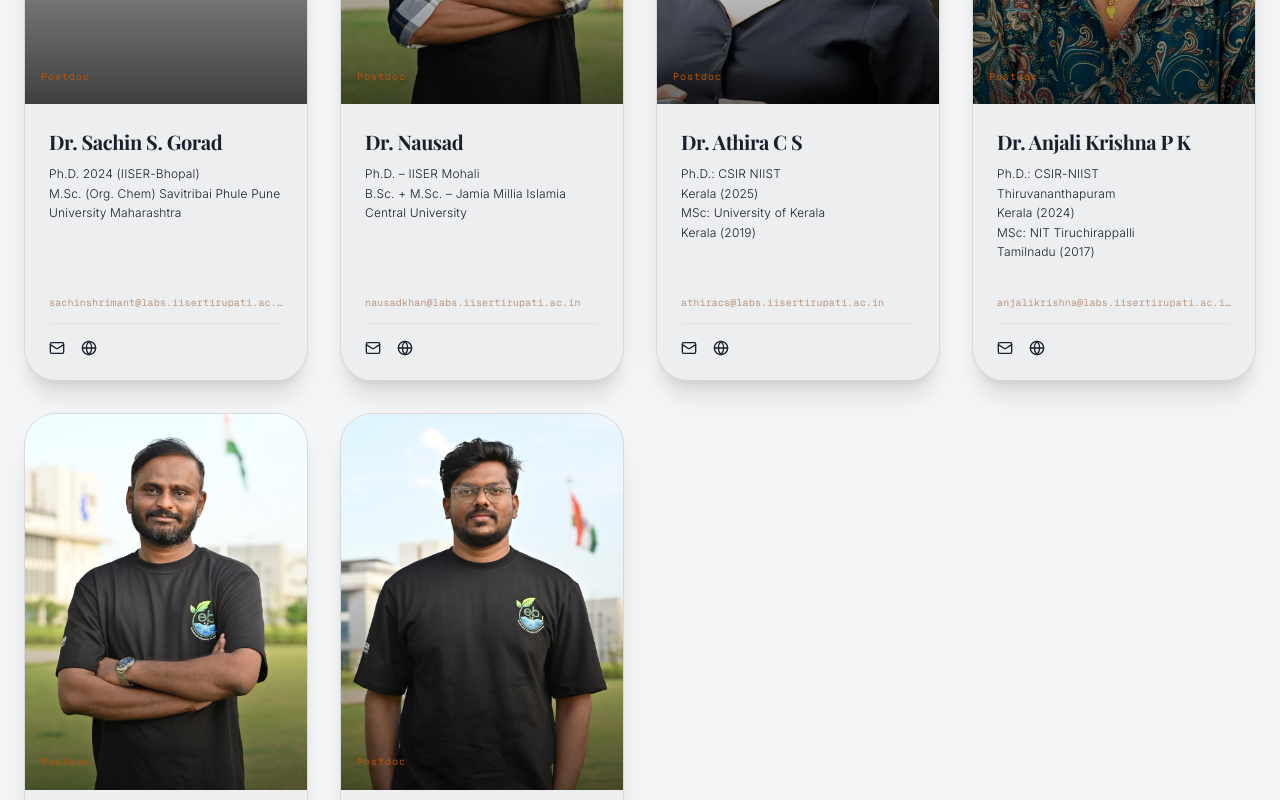
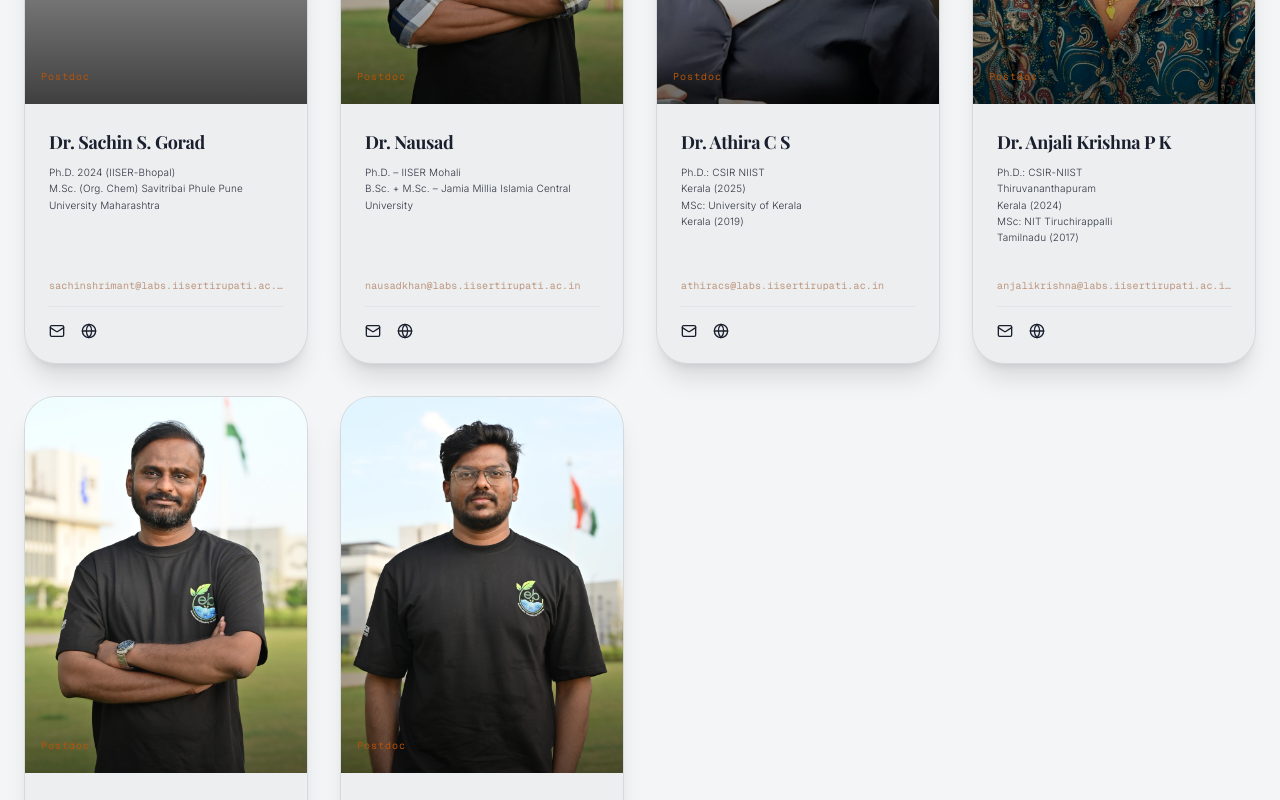
Before and after one commit to codewithsuyog/balaraman-group, a Next.js app: page /team in a window 1280 px wide. Shown: the part 1120-1920 px from the top of the page. Built offline with nearby package versions, Linux system fonts and the light colour scheme; grey boxes are pictures that could not be loaded.

Commit message:
style: match present member card font and style with alumni cards

```diff
--- a/app/team/page.tsx
+++ b/app/team/page.tsx
@@ -83,8 +83,8 @@ const MemberCard = ({ member, role }: { member: TeamMember, role: string }) => {
 
       <div className="p-6 flex-1 flex flex-col">
         <div className="flex-1">
-          <h3 className="text-xl font-bold text-foreground mb-2 group-hover:text-amber-400 transition-colors tracking-tight">{member.name}</h3>
-          <p className="text-xs text-foreground font-light leading-relaxed mb-4">
+          <h3 className="text-lg font-bold text-foreground mb-2 group-hover:text-amber-400 transition-colors tracking-tight">{member.name}</h3>
+          <p className="text-[10px] text-foreground/90 font-light leading-relaxed mb-4">
             {member.info ? member.info.split(',').map((part: string, idx: number) => (
               <React.Fragment key={idx}>{part.trim()}<br/></React.Fragment>
             )) : null}
```
